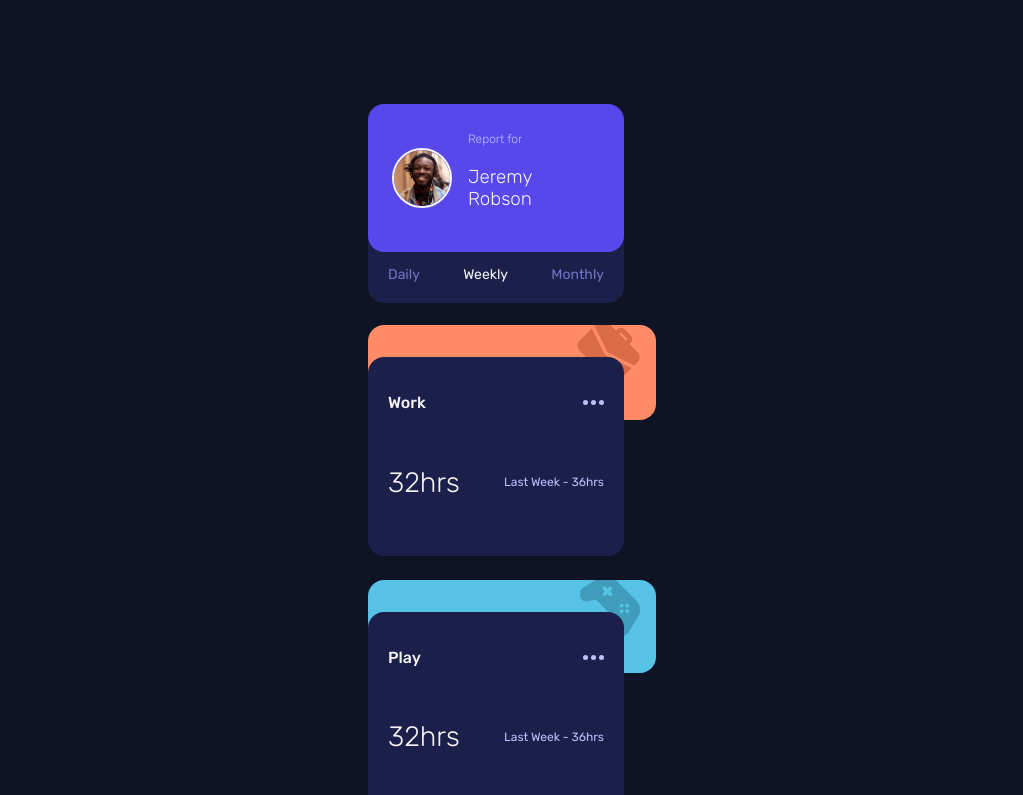
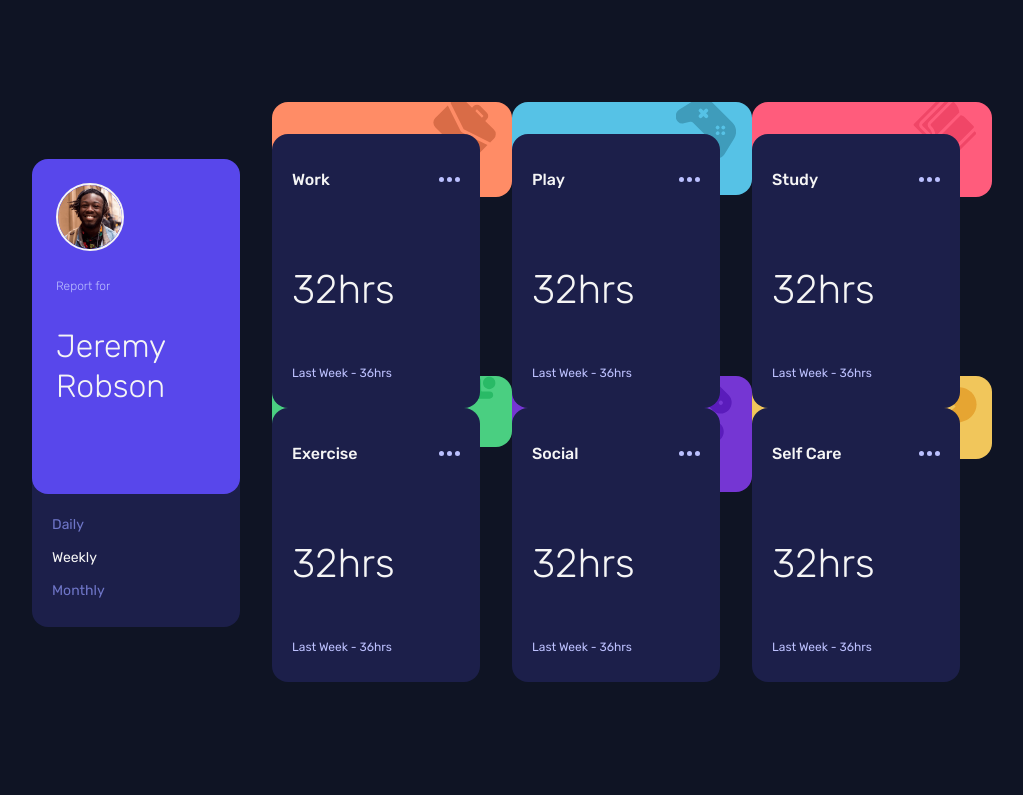
Before and after one commit to devmor-j/fm-time-tracking-dashboard, a Vue app: page / in a window 1280 px wide. Shown: the top 795 px of the page, without its empty margins (144-1167 px from the left). Built offline with nearby package versions, Linux system fonts and the light colour scheme.

Commit message:
Add media breakpoints and style desktop layout

```diff
--- a/src/App.vue
+++ b/src/App.vue
@@ -5,8 +5,8 @@ import ProfileCard from "./components/ProfileCard.vue";
 
 <template>
   <main class="container">
-    <ProfileCard />
-    <TrackingCard type="work" class="first-tracking-card" />
+    <ProfileCard class="profile-card" />
+    <TrackingCard type="work" />
     <TrackingCard type="play" />
     <TrackingCard type="study" />
     <TrackingCard type="exercise" />
@@ -15,20 +15,46 @@ import ProfileCard from "./components/ProfileCard.vue";
   </main>
 </template>
 
-<style>
+<style lang="scss">
+@use "./assets/breakpoints"as break;
 @import "./assets/base.css";
+
+#app {
+  display: flex;
+  flex-direction: column;
+  justify-content: center;
+  align-items: center;
+  min-height: 100vh;
+}
 
 .container {
   display: flex;
+  justify-content: center;
+  align-items: center;
   flex-direction: column;
-  align-items: center;
+  width: min(100%, 60rem);
+
   padding-block: 4rem;
-  gap: 1.5rem;
+  row-gap: 1.5rem;
   --card-overlap-size: 1.5rem;
   --profile-card-transform: calc(-1.25 * var(--card-overlap-size));
 }
 
-.first-tracking-card {
+.profile-card {
   margin: 0;
 }
+
+@media screen and (min-width: break.$tablet) {
+  .profile-card {
+    grid-row: 1/3;
+  }
+
+  .container {
+    display: grid;
+    grid-template-columns: repeat(4, 1fr);
+    align-items: initial;
+    row-gap: 0rem;
+    place-items: center;
+  }
+}
 </style>
--- /dev/null
+++ b/src/assets/_breakpoints.scss
@@ -0,0 +1 @@
+$tablet: 768px;
--- a/src/assets/card.module.css
+++ /dev/null
@@ -1,29 +0,0 @@
-.card-wrapper {
-  --card-inline-size: 16rem;
-  inline-size: min(calc(100% - 2 * 1rem), var(--card-inline-size));
-  position: relative;
-  /* margin is needed to prevent card collaping because of absolute positioned svg */
-  margin-block-start: 2rem;
-}
-
-.header {
-  display: flex;
-  justify-content: space-between;
-  align-items: center;
-  /* padding-bottom: 0.25rem; */
-}
-
-.title {
-  font-size: 1rem;
-  font-weight: 500;
-}
-
-.duration {
-  font-size: 1.75rem;
-  font-weight: 300;
-}
-
-.datetime {
-  color: var(--clr-pale-blue);
-  font-size: 0.75rem;
-}
--- /dev/null
+++ b/src/assets/card.module.scss
@@ -0,0 +1,56 @@
+@use "./breakpoints" as break;
+
+.card-wrapper {
+  --card-inline-size: 16rem;
+  inline-size: min(calc(100% - 2 * 1rem), var(--card-inline-size));
+  position: relative;
+}
+
+.card-wrapper {
+  margin-block-end: 2rem;
+}
+
+.card-wrapper:last-of-type {
+  margin-block-end: 0rem;
+}
+
+.header {
+  display: flex;
+  justify-content: space-between;
+  align-items: center;
+}
+
+
+.title {
+  font-size: 1rem;
+  font-weight: 500;
+}
+
+.duration {
+  font-size: 1.75rem;
+  font-weight: 300;
+}
+
+.datetime {
+  color: var(--clr-pale-blue);
+  font-size: 0.75rem;
+}
+
+@media screen and (min-width: break.$tablet) {
+  .column-header {
+    flex-direction: column;
+    align-items: flex-start;
+  }
+
+  .header {
+    padding-block-end: 0.5rem;
+  }
+
+  .duration {
+    font-size: 2.5rem;
+  }
+
+  .card-wrapper {
+    margin-block-end: 0rem;
+  }
+}
--- a/src/components/ProfileCard.vue
+++ b/src/components/ProfileCard.vue
@@ -1,24 +1,21 @@
 <script setup lang="ts">
 import BaseCard from "./BaseCard.vue";
 
-import cardStyles from "../assets/card.module.css";
+import cardStyles from "../assets/card.module.scss";
 </script>
 
 <template>
   <div :class="cardStyles['card-wrapper']">
-
     <!-- profile content -->
     <BaseCard class="profile-wrapper">
       <!-- width=64 is set inline to prevent layout shift -->
       <!-- image class can be used to override width -->
       <img src="../assets/images/image-jeremy.png" alt="Jeremy profile image" class="profile-image" width="56">
-
       <div>
         <span class="report-for">Report for</span>
         <h3 class="profile-name">Jeremy Robson</h3>
       </div>
     </BaseCard>
-
     <!-- interval selection -->
     <BaseCard class="interval-wrapper">
       <ul class="interval" role="list">
@@ -27,11 +24,12 @@ import cardStyles from "../assets/card.module.css";
         <li>Monthly</li>
       </ul>
     </BaseCard>
-
   </div>
 </template>
 
-<style scoped>
+<style lang="scss" scoped>
+@use "../assets/breakpoints"as break;
+
 .profile-wrapper {
   display: flex;
   align-items: center;
@@ -80,4 +78,30 @@ import cardStyles from "../assets/card.module.css";
 .interval .active {
   color: whitesmoke;
 }
+
+@media screen and (min-width: break.$tablet) {
+  .profile-wrapper {
+    flex-direction: column;
+  }
+
+  .profile-image {
+    align-self: start;
+    width: 4rem;
+    margin-block-end: 00.5rem;
+  }
+
+  .profile-name {
+    font-size: 2rem;
+    line-height: 1.25;
+    padding-block-end: 2rem;
+  }
+
+  .interval {
+    flex-direction: column;
+  }
+
+  .interval > li {
+    padding-block: 0.5rem;
+  }
+}
 </style>
--- a/src/components/TrackingCard.vue
+++ b/src/components/TrackingCard.vue
@@ -1,6 +1,6 @@
 <script setup lang="ts">
 import BaseCard from "./BaseCard.vue";
-import cardStyles from "../assets/card.module.css";
+import cardStyles from "../assets/card.module.scss";
 import { computed } from "vue";
 
 const props = defineProps<{
@@ -31,7 +31,7 @@ const getTitle = computed(() => {
         <img src="../assets/images/icon-ellipsis.svg" alt="" class="three-dots" />
       </div>
 
-      <div :class="cardStyles.header">
+      <div :class="[cardStyles.header, cardStyles['column-header']]">
         <h4 :class="cardStyles.duration">32hrs</h4>
         <time datetime="" :class="cardStyles.datetime">Last Week - 36hrs</time>
       </div>
```
